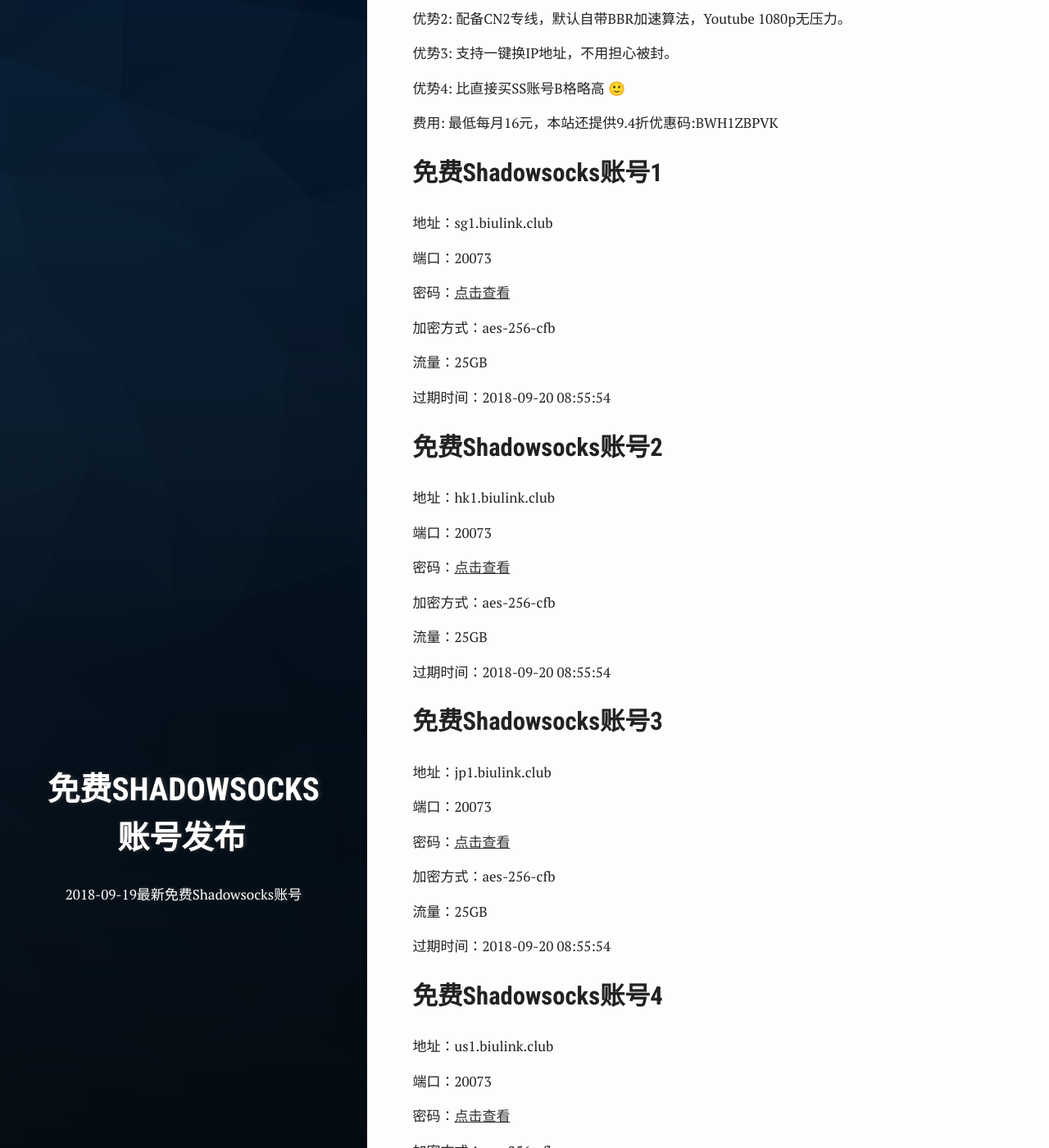
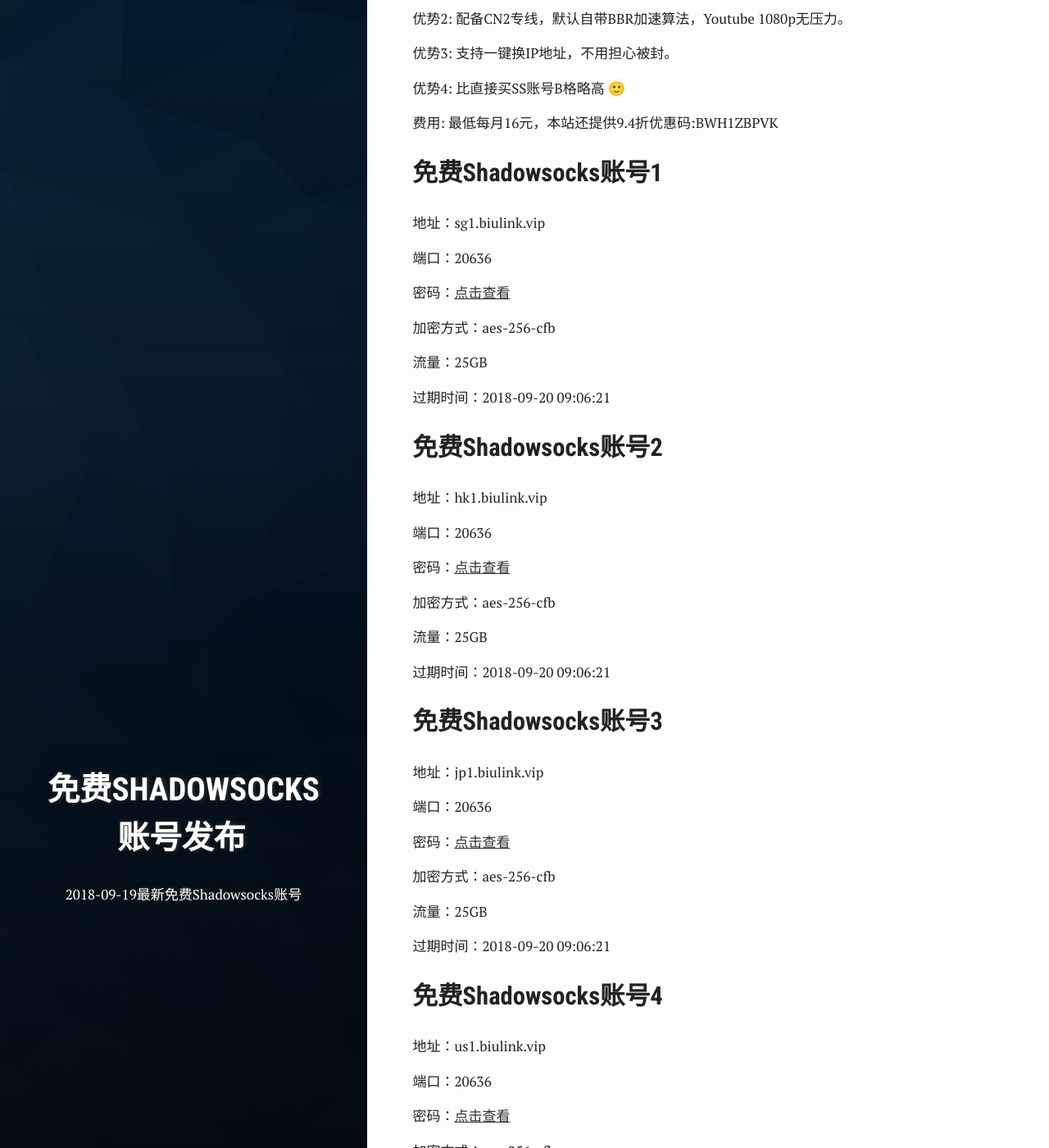
Before and after one commit to Biulink/biulink.github.io, a Jekyll site: the page built from _posts/2018-09-19-最新免费Shadowsocks账号.md, in a window 1280 px wide and 1400 px high, scrolled down 543 px. Shown: the whole window at 82% size. Built offline with Jekyll 4.4.1, drawn with Linux system fonts in a browser that asks for light colours; some of the changed text lies outside the part shown.

Commit message:
Publish Account

```diff
--- a/_posts/2018-09-19-最新免费Shadowsocks账号.md
+++ b/_posts/2018-09-19-最新免费Shadowsocks账号.md
@@ -28,9 +28,9 @@
   费用: 最低每月16元，本站还提供9.4折优惠码:BWH1ZBPVK
 ## 免费Shadowsocks账号1
 
-地址：sg1.biulink.club
+地址：sg1.biulink.vip
 
-端口：20073
+端口：20636
 
 密码：[点击查看](https://github.com/Biulink/ShadowsocksTutorials/blob/master/publish/2018-09-19%E6%9C%80%E6%96%B0%E5%85%8D%E8%B4%B9Shadowsocks%E8%B4%A6%E5%8F%B7.md)
 
@@ -38,13 +38,13 @@
 
 流量：25GB
 
-过期时间：2018-09-20 08:55:54
+过期时间：2018-09-20 09:06:21
 
 ## 免费Shadowsocks账号2
 
-地址：hk1.biulink.club
+地址：hk1.biulink.vip
 
-端口：20073
+端口：20636
 
 密码：[点击查看](https://github.com/Biulink/ShadowsocksTutorials/blob/master/publish/2018-09-19%E6%9C%80%E6%96%B0%E5%85%8D%E8%B4%B9Shadowsocks%E8%B4%A6%E5%8F%B7.md)
 
@@ -52,13 +52,13 @@
 
 流量：25GB
 
-过期时间：2018-09-20 08:55:54
+过期时间：2018-09-20 09:06:21
 
 ## 免费Shadowsocks账号3
 
-地址：jp1.biulink.club
+地址：jp1.biulink.vip
 
-端口：20073
+端口：20636
 
 密码：[点击查看](https://github.com/Biulink/ShadowsocksTutorials/blob/master/publish/2018-09-19%E6%9C%80%E6%96%B0%E5%85%8D%E8%B4%B9Shadowsocks%E8%B4%A6%E5%8F%B7.md)
 
@@ -66,13 +66,13 @@
 
 流量：25GB
 
-过期时间：2018-09-20 08:55:54
+过期时间：2018-09-20 09:06:21
 
 ## 免费Shadowsocks账号4
 
-地址：us1.biulink.club
+地址：us1.biulink.vip
 
-端口：20073
+端口：20636
 
 密码：[点击查看](https://github.com/Biulink/ShadowsocksTutorials/blob/master/publish/2018-09-19%E6%9C%80%E6%96%B0%E5%85%8D%E8%B4%B9Shadowsocks%E8%B4%A6%E5%8F%B7.md)
 
@@ -80,4 +80,4 @@
 
 流量：25GB
 
-过期时间：2018-09-20 08:55:54
+过期时间：2018-09-20 09:06:21
```
